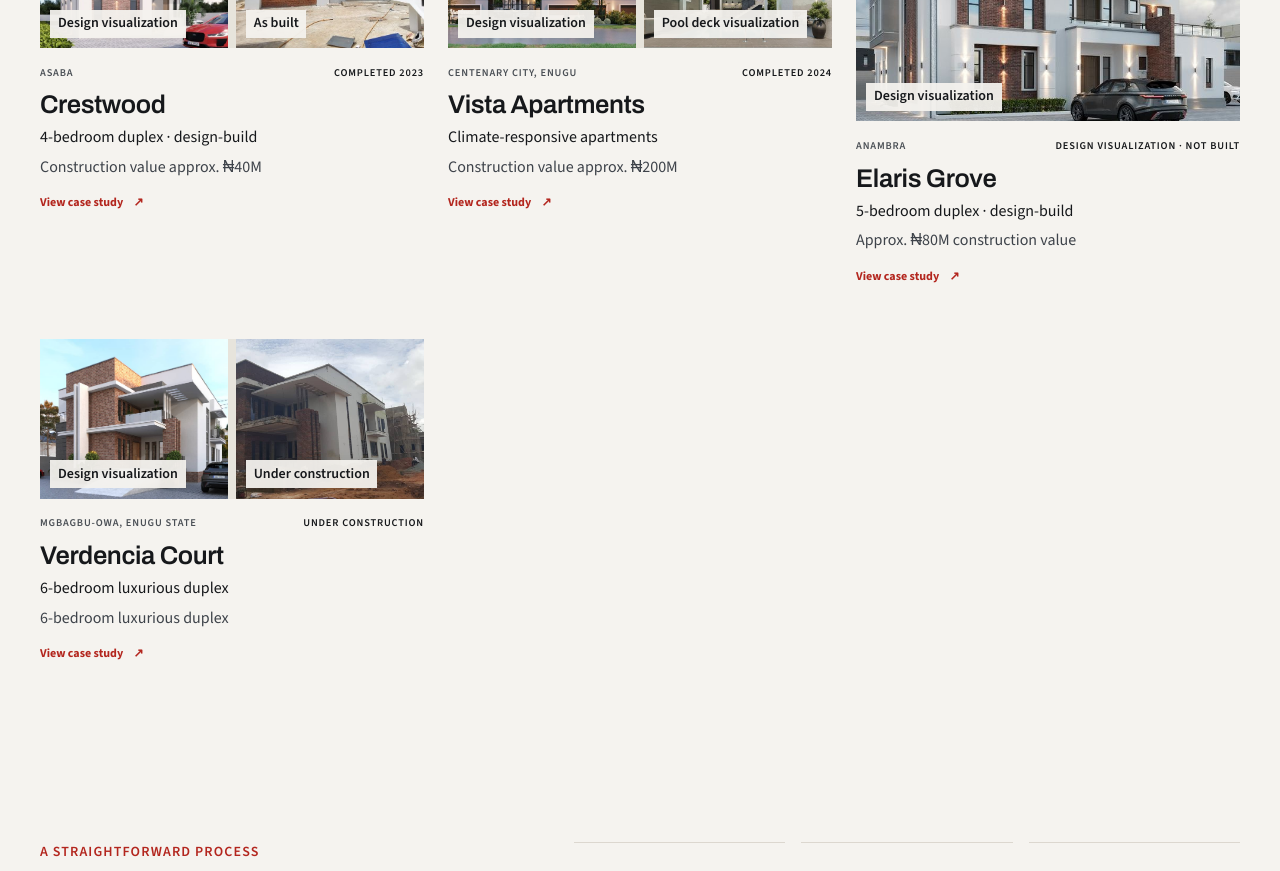
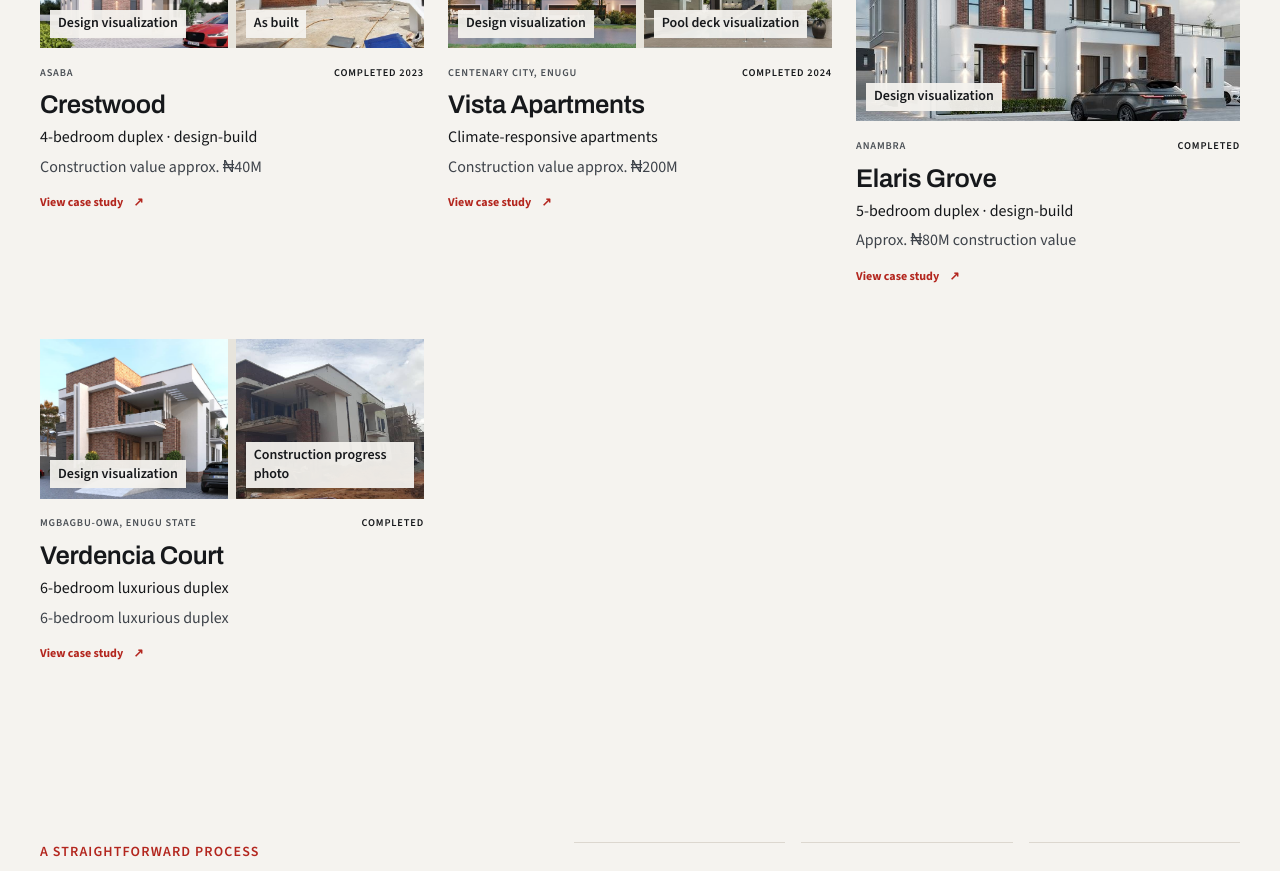
Before and after one commit to Ukwun/arcchidi, a Next.js app: page / in a window 1280 px wide. Shown: the part 6980-7851 px from the top of the page. Built offline with nearby package versions, Linux system fonts and the light colour scheme; no server answers.

Commit message:
Mark Verdencia and Elaris as completed

```diff
--- a/src/data/projects.ts
+++ b/src/data/projects.ts
@@ -130,7 +130,7 @@ export const projects: Project[] = [
     name: "Elaris Grove",
     location: "Anambra",
     type: "5-bedroom duplex · design-build",
-    status: "visualization",
+    status: "completed",
     statusLabel: "Design visualization · not built",
     summary: "Approx. ₦80M construction value",
     projectValue: "Approx. ₦80M",
@@ -149,8 +149,8 @@ export const projects: Project[] = [
     name: "Verdencia Court",
     location: "Mgbagbu-Owa, Enugu State",
     type: "6-bedroom luxurious duplex",
-    status: "in-progress",
-    statusLabel: "Under construction",
+    status: "completed",
+    statusLabel: "Completed",
     summary: "6-bedroom luxurious duplex",
     projectValue: "Not published",
     images: [
@@ -166,7 +166,7 @@ export const projects: Project[] = [
         alt: "Verdencia Court 6-bedroom luxurious duplex under construction",
         width: 1080,
         height: 607,
-        label: "Under construction",
+        label: "Construction progress photo",
       },
     ],
   },
@@ -178,6 +178,11 @@ projects.sort((a, b) => {
   return 0;
 });
 
+const elarisGrove = projects.find((project) => project.slug === "elaris-grove");
+if (elarisGrove) {
+  elarisGrove.statusLabel = "Completed";
+}
+
 export function getProjectBySlug(slug: string): Project | undefined {
   return projects.find((project) => project.slug === slug);
 }
```
